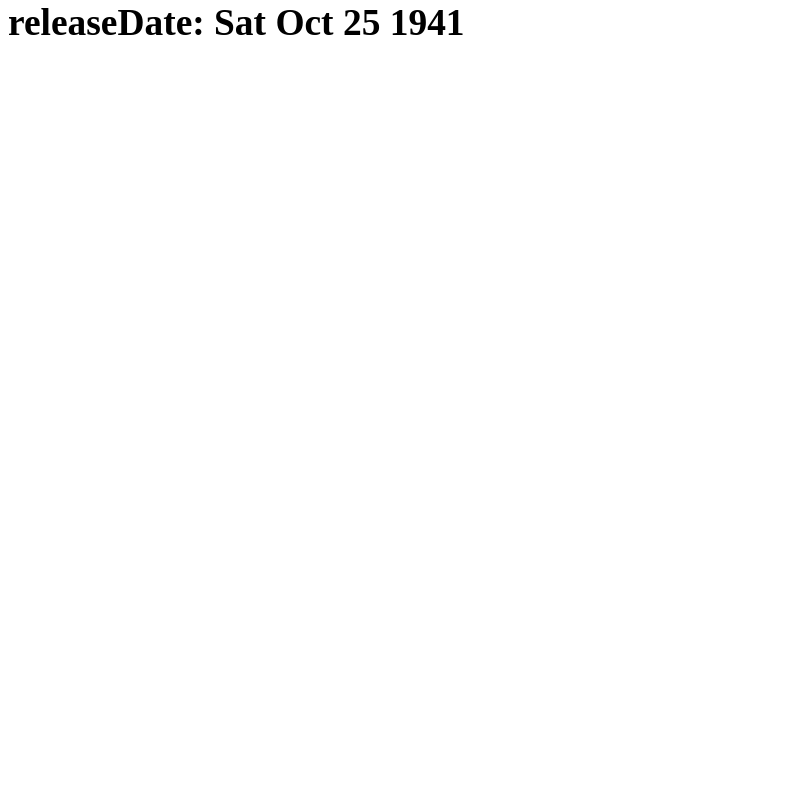
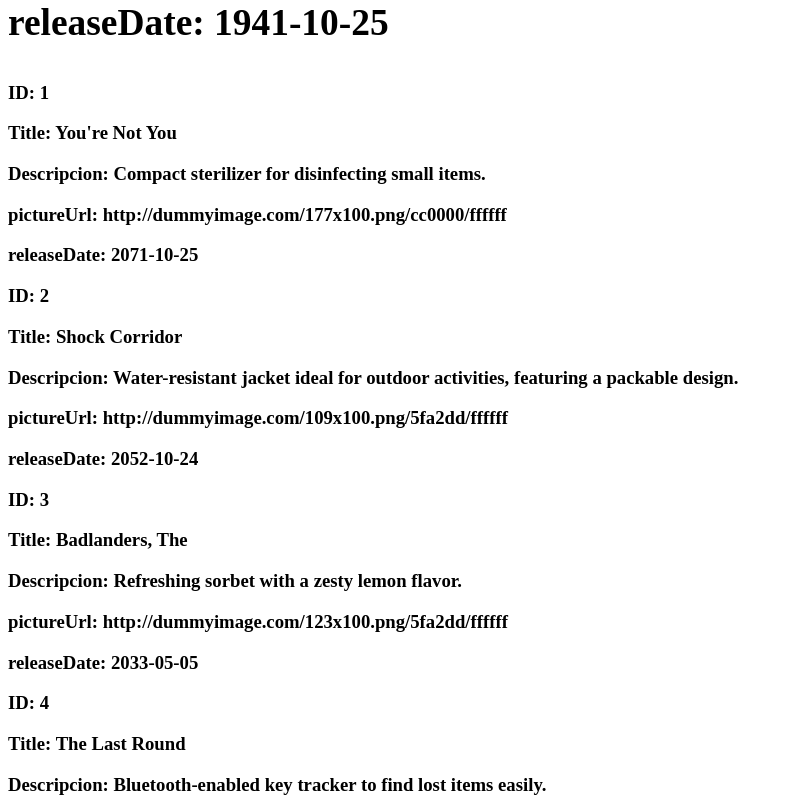
Before and after one commit to nadiacoboz/upskilling-react, a React (Vite) app: page / in a window 1280 px wide. Shown: the part 440-1240 px from the top of the page, without its empty margins (0-793 px from the left). Before the commit the page ends 800 px from the top, so only its background shows below. Built offline with nearby package versions, Linux system fonts and the light colour scheme.

Commit message:
iteration

```diff
--- a/src/App.tsx
+++ b/src/App.tsx
@@ -1,6 +1,6 @@
 import "./App.css";
 import PrintMovie from "./components/PrintMovie/PrintMovie";
-import { mockMovie } from "./mocks/movie.mocks";
+import { mockMovie, movieList } from "./mocks/movie.mocks";
 
 function App() {
   return (
@@ -9,7 +9,11 @@ function App() {
       <hr/>
       <h1><PrintMovie movie={mockMovie} /></h1>
 
-      {/* <h1><PrintMovieTitle title="Citizen Kane" /></h1> */}
+      {/* {JSON.stringify(movieList)} */}
+
+      {movieList.map((movie) =>
+        <PrintMovie key={movie.id} movie={movie} />
+      )}
     </>
   )
 }
--- a/src/components/PrintMovie/PrintMovie.tsx
+++ b/src/components/PrintMovie/PrintMovie.tsx
@@ -6,23 +6,11 @@ function PrintMovie({movie}: movieProps): JSX.Element {
     <>
       <h3>ID: {movie.id}</h3>
       <h3>Title: {movie.title}</h3>
-      <h3>Descripcion: {movie.descripcion}</h3>
-      <h3>pictureUrl: {movie.pictureUrl}</h3>
-      <h3>releaseDate: {movie.releaseDate.toDateString()}</h3>
+      <h3>Descripcion: {movie.description}</h3>
+      <h3>pictureUrl: {movie.pictureURL}</h3>
+      <h3>releaseDate: {movie.releaseDate.toISOString().split('T')[0]}</h3>
     </>
   )
 }
 
-// function PrintMovieTitle({title}: moviePropsTitle): JSX.Element {
-//   return (
-//     <>
-//       <h3>ID: 512</h3>
-//       <h3>Title: {title}</h3>
-//       <h3>Descripcion: Esta es uuna pelicula antigua</h3>
-//       <h3>pictureUrl: ruta de la imagen</h3>
-//       <h3>releaseDate: 1987-10-05</h3>
-//     </>
-//   );
-// }
-
 export default PrintMovie
--- a/src/components/PrintMovie/type.ts
+++ b/src/components/PrintMovie/type.ts
@@ -3,7 +3,3 @@ import type { Movie } from "../../types/movie";
 export type movieProps ={
   movie: Movie;
 }
-
-// export type moviePropsTitle ={
-//    title?: string;
-// }
--- a/src/mocks/movie.mocks.ts
+++ b/src/mocks/movie.mocks.ts
@@ -1,9 +1,45 @@
 import type { Movie } from "../types/movie";
+import { getRandomDate } from "../utils/date.utils";
 
 export const mockMovie: Movie = {
     id: 1,
     title: 'Citizen Kane',
-    descripcion: 'This film examines the life of Kane',
-    pictureUrl: 'imageURL',
+    description: 'This film examines the life of Kane',
+    pictureURL: 'imageURL',
     releaseDate: new Date('1941-10-25')
 }
+
+
+export const movieList: Movie[] = [
+    {
+    "id": 1,
+    "title": "You're Not You",
+    "description": "Compact sterilizer for disinfecting small items.",
+    "pictureURL": "http://dummyimage.com/177x100.png/cc0000/ffffff",
+    "releaseDate": getRandomDate( new Date('2020-01-01'), new Date('2025-12-31'))
+    }, {
+    "id": 2,
+    "title": "Shock Corridor",
+    "description": "Water-resistant jacket ideal for outdoor activities, featuring a packable design.",
+    "pictureURL": "http://dummyimage.com/109x100.png/5fa2dd/ffffff",
+    "releaseDate": getRandomDate( new Date('2020-01-01'), new Date('2025-12-31'))
+    }, {
+    "id": 3,
+    "title": "Badlanders, The",
+    "description": "Refreshing sorbet with a zesty lemon flavor.",
+    "pictureURL": "http://dummyimage.com/123x100.png/5fa2dd/ffffff",
+    "releaseDate": getRandomDate( new Date('2020-01-01'), new Date('2025-12-31'))
+    }, {
+    "id": 4,
+    "title": "The Last Round",
+    "description": "Bluetooth-enabled key tracker to find lost items easily.",
+    "pictureURL": "http://dummyimage.com/101x100.png/5fa2dd/ffffff",
+    "releaseDate": getRandomDate( new Date('2020-01-01'), new Date('2025-12-31'))
+    }, {
+    "id": 5,
+    "title": "Music Lovers, The",
+    "description": "Nutritious blend of wild rice and quinoa, perfect as a side dish.",
+    "pictureURL": "http://dummyimage.com/168x100.png/ff4444/ffffff",
+    "releaseDate": getRandomDate( new Date('2020-01-01'), new Date('2025-12-31'))
+    }
+]
--- a/src/types/movie.ts
+++ b/src/types/movie.ts
@@ -2,7 +2,7 @@
 export interface Movie{
     id: number;
     title: string;
-    descripcion: string;
-    pictureUrl?: string;
+    description: string;
+    pictureURL: string;
     releaseDate: Date;
 }
--- /dev/null
+++ b/src/utils/date.utils.ts
@@ -0,0 +1,3 @@
+export function getRandomDate(start: Date, end: Date){
+    return new Date (start.getTime() + Math.random() * (end.getTime()))
+}
```
